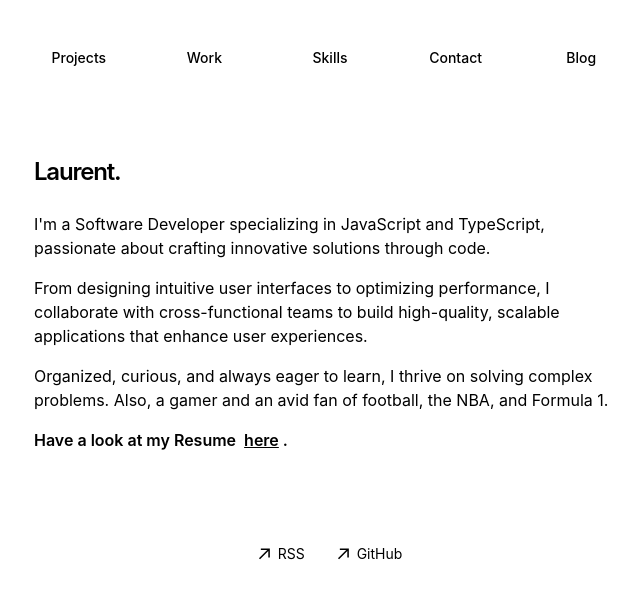
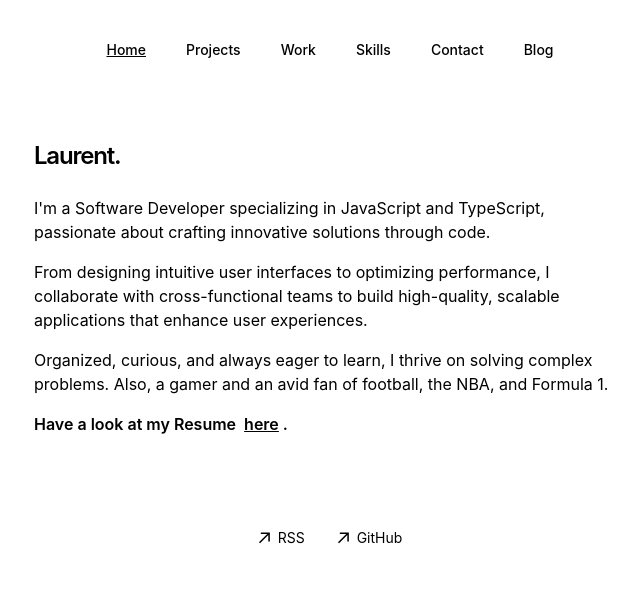
Before and after one commit to laurentcodes/laurent-portfolio-minimal, a Next.js app: page / in a window 1280 px wide. Shown: the top 598 px of the page, without its empty margins (310-950 px from the left). Built offline with nearby package versions, Linux system fonts and the light colour scheme.

Commit message:
Add arrow icon to blog back link

```diff
--- a/app/blog/[slug]/page.tsx
+++ b/app/blog/[slug]/page.tsx
@@ -1,4 +1,5 @@
 import { notFound } from 'next/navigation';
+import Link from 'next/link';
 import { CustomMDX } from 'components/mdx';
 import { formatDate, getBlogPosts } from 'app/blog/utils';
 import { baseUrl } from 'app/sitemap';
@@ -61,6 +62,13 @@ export default function Blog({ params }) {
 					}),
                                 }}
                         />
+                        <Link
+                                href='/blog'
+                                className='inline-flex items-center mb-4 text-sm text-black dark:text-white hover:text-gray-600 dark:hover:text-gray-400'
+                        >
+                                <span aria-hidden='true' className='mr-1'>←</span>
+                                back
+                        </Link>
 
                         <div className='p-6 mb-8'>
                                 <h1 className='font-semibold text-2xl tracking-tighter mb-4 text-black dark:text-white'>
--- a/components/layout/nav.tsx
+++ b/components/layout/nav.tsx
@@ -28,7 +28,9 @@ export function Navbar() {
         const pathname = usePathname();
 
         return (
-		<aside className='mb-8 md:mb-12'>
+                <>
+                        {/* Mobile navigation */}
+                        <aside className='mb-8 md:mb-12 md:hidden'>
                                 <div className='lg:sticky lg:top-20'>
                                         <nav className='p-2 overflow-x-auto'>
                                                 <div className='flex flex-row justify-center space-x-1 min-w-full'>
@@ -58,5 +60,25 @@ export function Navbar() {
                                         </nav>
                                 </div>
                         </aside>
+
+                        {/* Desktop navigation */}
+                        <nav className='hidden md:flex justify-center mb-12 space-x-4'>
+                                {Object.entries(navItems).map(([path, { name }]) => (
+                                        <Link
+                                                key={path}
+                                                href={path}
+                                                className={`transition-all duration-300 ease-out px-3 py-2 text-sm font-medium text-center hover:scale-105
+                                                        ${
+                                                                pathname === path ||
+                                                                (path === '/blog' && pathname.startsWith('/blog'))
+                                                                        ? 'text-black dark:text-white underline'
+                                                                        : 'text-black dark:text-white hover:text-gray-600 dark:hover:text-gray-400'
+                                                        }`}
+                                        >
+                                                {name}
+                                        </Link>
+                                ))}
+                        </nav>
+                </>
         );
 }
```
Lines whose indentation alone changed are shown as unchanged.
